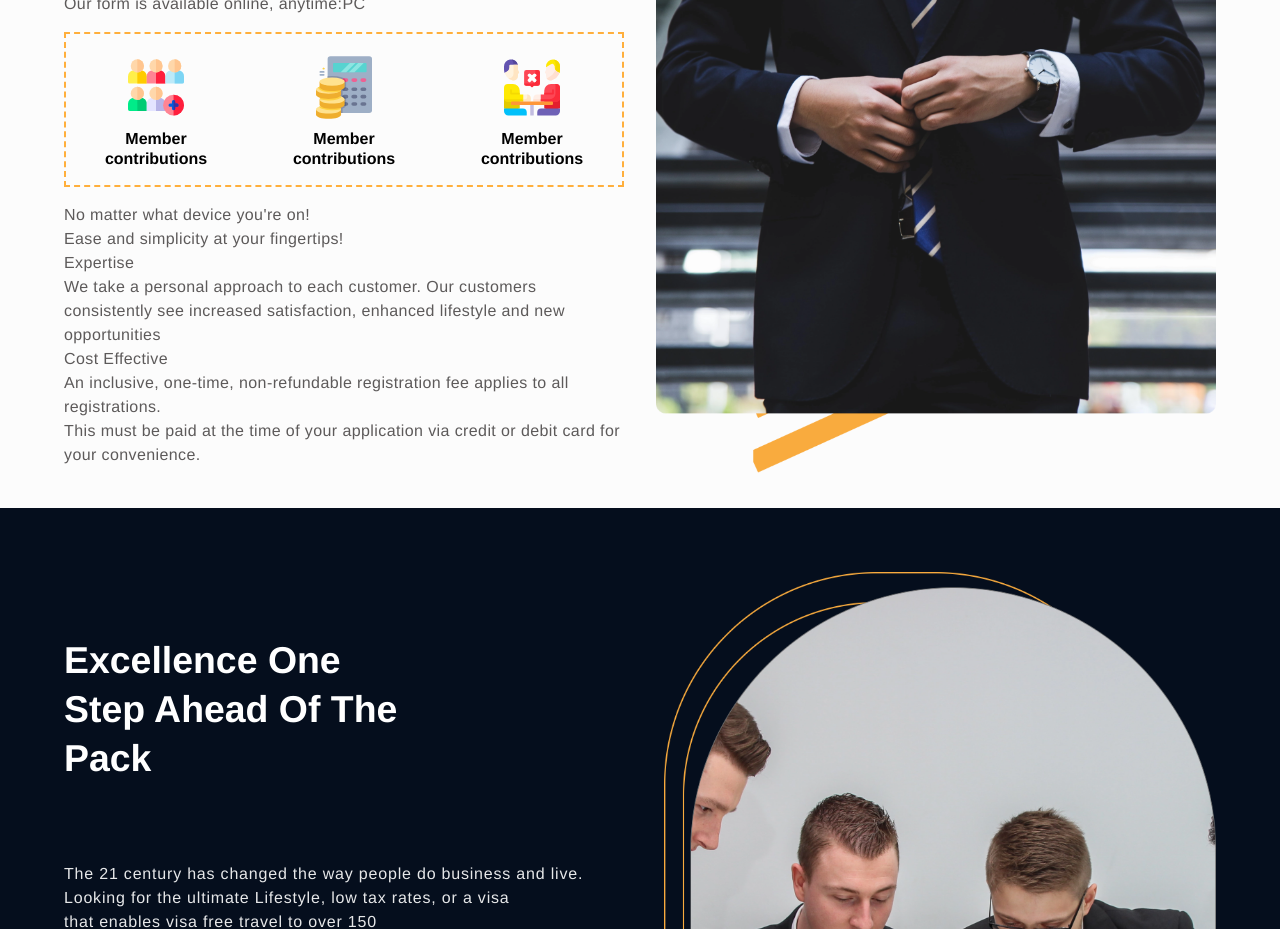
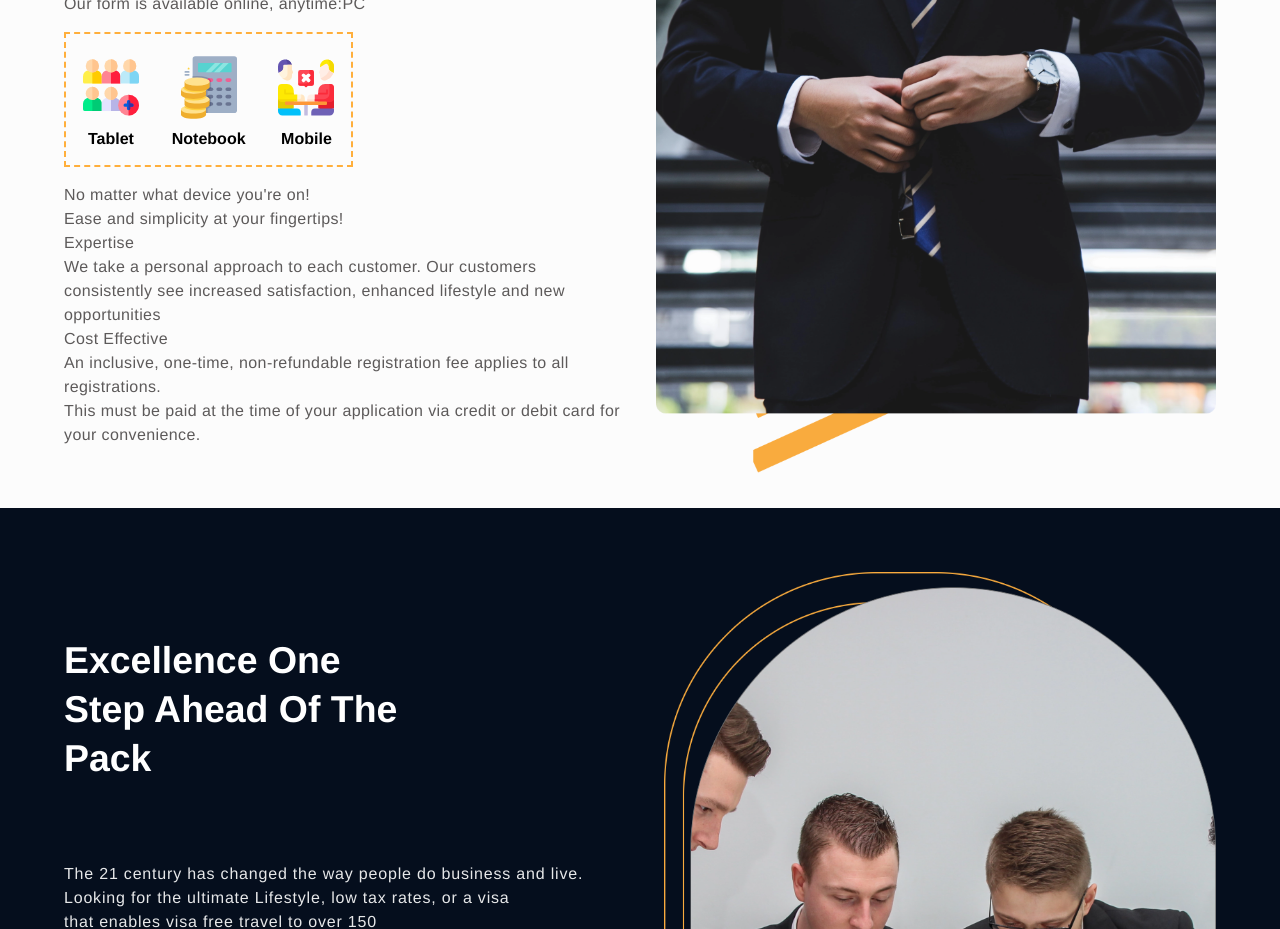
Before and after one commit to asadalicode/javabp, a React (Create React App) app: page / in a window 1280 px wide. Shown: the part 2780-3709 px from the top of the page. Built offline with nearby package versions, Linux system fonts and the light colour scheme.

Commit message:
home page names updated

```diff
--- a/src/pages/home.tsx
+++ b/src/pages/home.tsx
@@ -114,15 +114,15 @@ const Home = () => {
                     <div className="py-4 w-fit border-2 border-dashed border-yellow-secondary grid grid-cols-3 gap-2">
                         <div className=" text-center justify-items-center grid space-y-1 justify-center">
                             <Member className="w-14" />
-                            <p className="text-black font-bold px-2 leading-tight">Member contributions</p>
+                            <p className="text-black font-bold px-2 leading-tight">Tablet</p>
                         </div>
                         <div className=" text-center justify-items-center grid space-y-1 justify-center">
                             <Accounts className="w-14" />
-                            <p className="text-black font-bold px-2 leading-tight">Member contributions</p>
+                            <p className="text-black font-bold px-2 leading-tight">Notebook</p>
                         </div>
                         <div className=" text-center justify-items-center grid space-y-1 justify-center">
                             <Dissolution className="w-14" />
-                            <p className="text-black font-bold px-2 leading-tight">Member contributions</p>
+                            <p className="text-black font-bold px-2 leading-tight">Mobile</p>
                         </div>
                     </div>
                     <p className="text-gray-dark opacity-90 text-left tracking-wide">No matter what device you're on! <br /> Ease and simplicity at your fingertips! <br /> Expertise <br /> We take a personal approach to each customer. Our customers <br /> consistently see increased satisfaction, enhanced lifestyle and new <br /> opportunities <br /> Cost Effective <br /> An inclusive, one-time, non-refundable registration fee applies to all <br /> registrations. <br /> This must be paid at the time of your application via credit or debit card for your convenience.</p>
```
